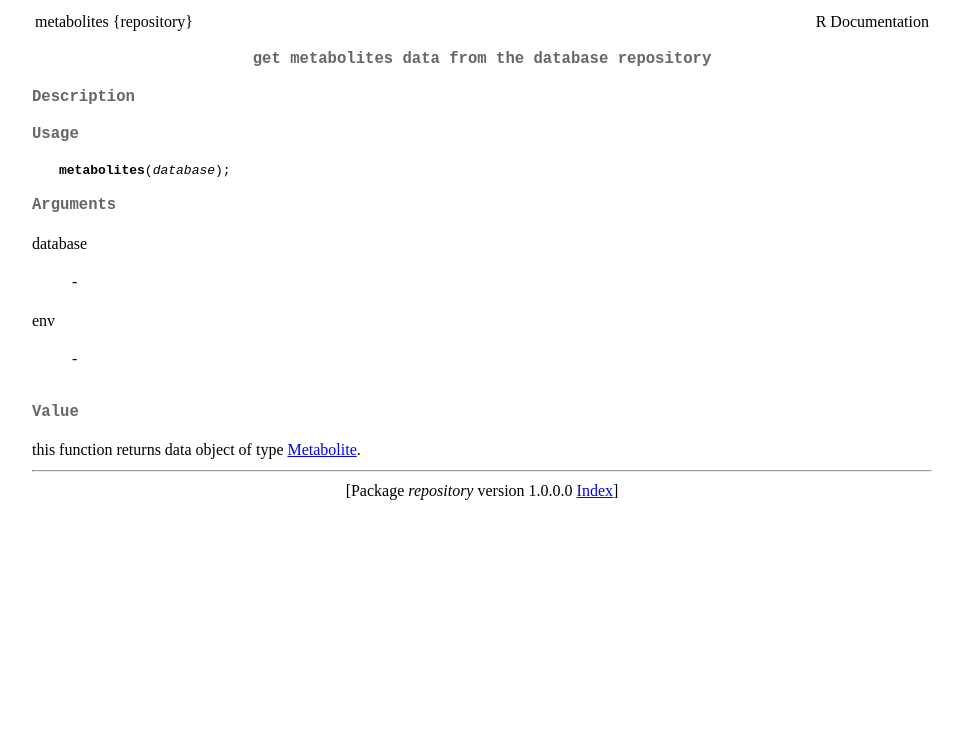
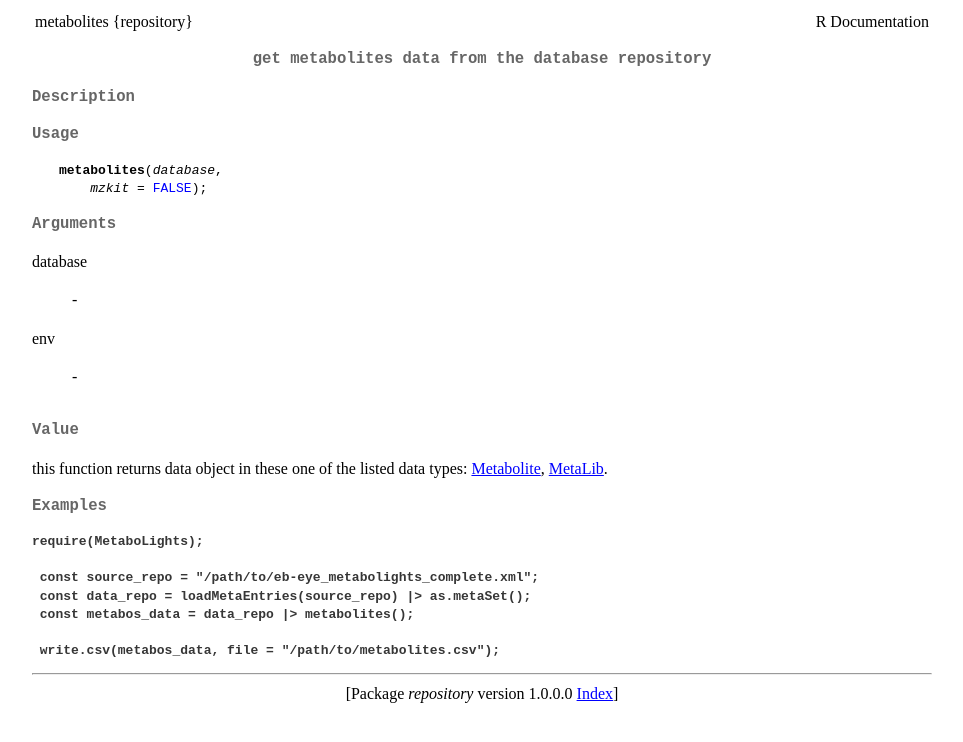
Before and after one commit to xieguigang/MetaboLights, a plain HTML site: page vignettes/MetaboLights/repository/metabolites.html in a window 1280 px wide. Shown: the whole page, without its empty margins (158-1121 px from the left). Drawn offline with Linux system fonts and the light colour scheme.

Commit message:
fix of the data type cast error

```diff
--- a/vignettes/MetaboLights/repository/metabolites.html
+++ b/vignettes/MetaboLights/repository/metabolites.html
@@ -162,7 +162,8 @@
         <h3>Usage</h3>
 
         <div style="width: 100%; padding-left: 3%; color: black;">
-            <pre><code class='language-R' style="color: black; font-weight:normal;"><strong>metabolites</strong>(<i>database</i>);</code></pre>
+            <pre><code class='language-R' style="color: black; font-weight:normal;"><strong>metabolites</strong>(<i>database</i>,
+    <i>mzkit</i> = <span style='color: blue !important;'>FALSE</span>);</code></pre>
         </div>
 
         <h3>Arguments</h3>
@@ -186,11 +187,17 @@
 
         <h3>Value</h3>
 
-        this function returns data object of type <a href="/clr/MetaboLights/Metabolite.html">Metabolite</a>.
+        this function returns data object in these one of the listed data types: <a href="/clr/MetaboLights/Metabolite.html">Metabolite</a>, <a href="/clr/BioNovoGene/BioDeep/Chemistry/MetaLib/Models/MetaLib.html">MetaLib</a>.
 
-        <h3 style="display: none;">Examples</h3>
+        <h3 style="display: block;">Examples</h3>
 
+        <pre><code>require(MetaboLights);
 
+ const source_repo = "/path/to/eb-eye_metabolights_complete.xml";
+ const data_repo = loadMetaEntries(source_repo) |> as.metaSet();
+ const metabos_data = data_repo |> metabolites();
+
+ write.csv(metabos_data, file = "/path/to/metabolites.csv");</code></pre>
 
         <hr />
         <div style="text-align: center;">[Package <em>repository</em> version 1.0.0.0 <a
```
Also changed, not shown: vignettes/MetaboLights/repository.html (+3 -3 lines), 5 other files.
